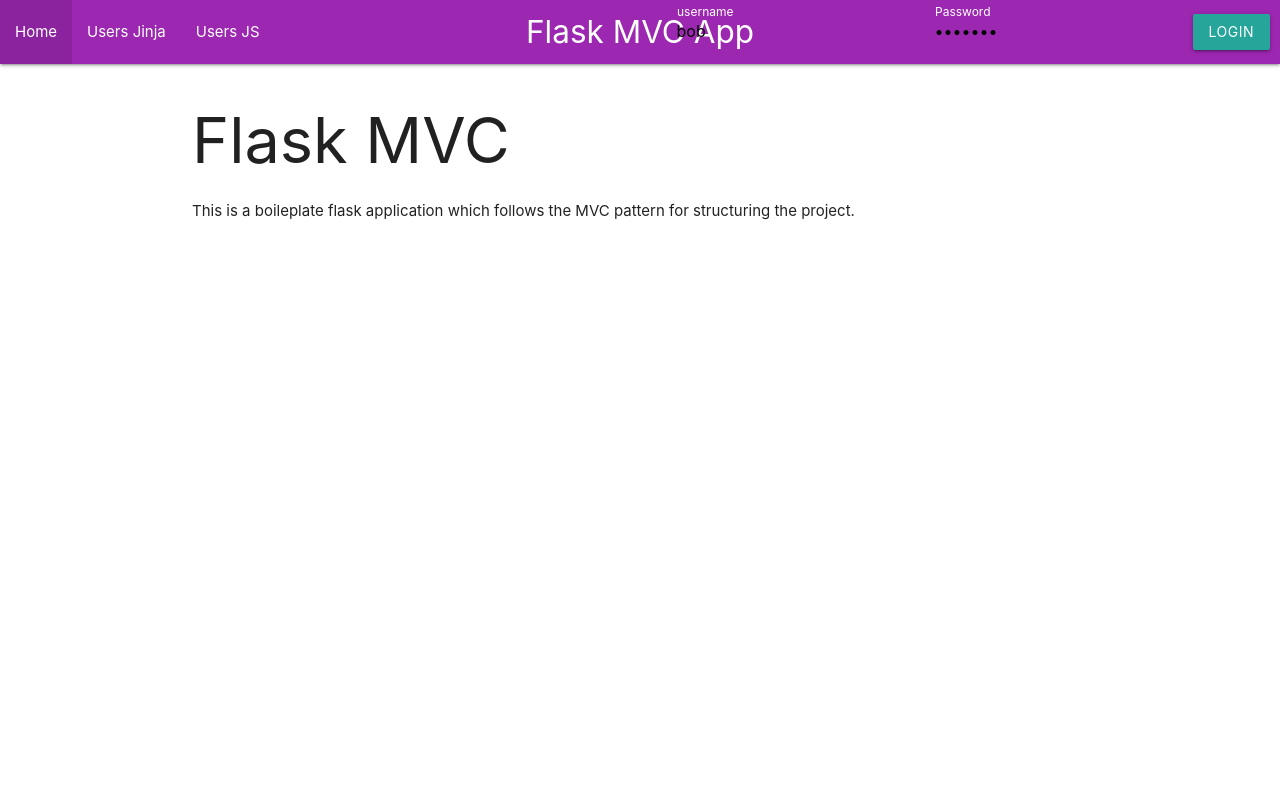
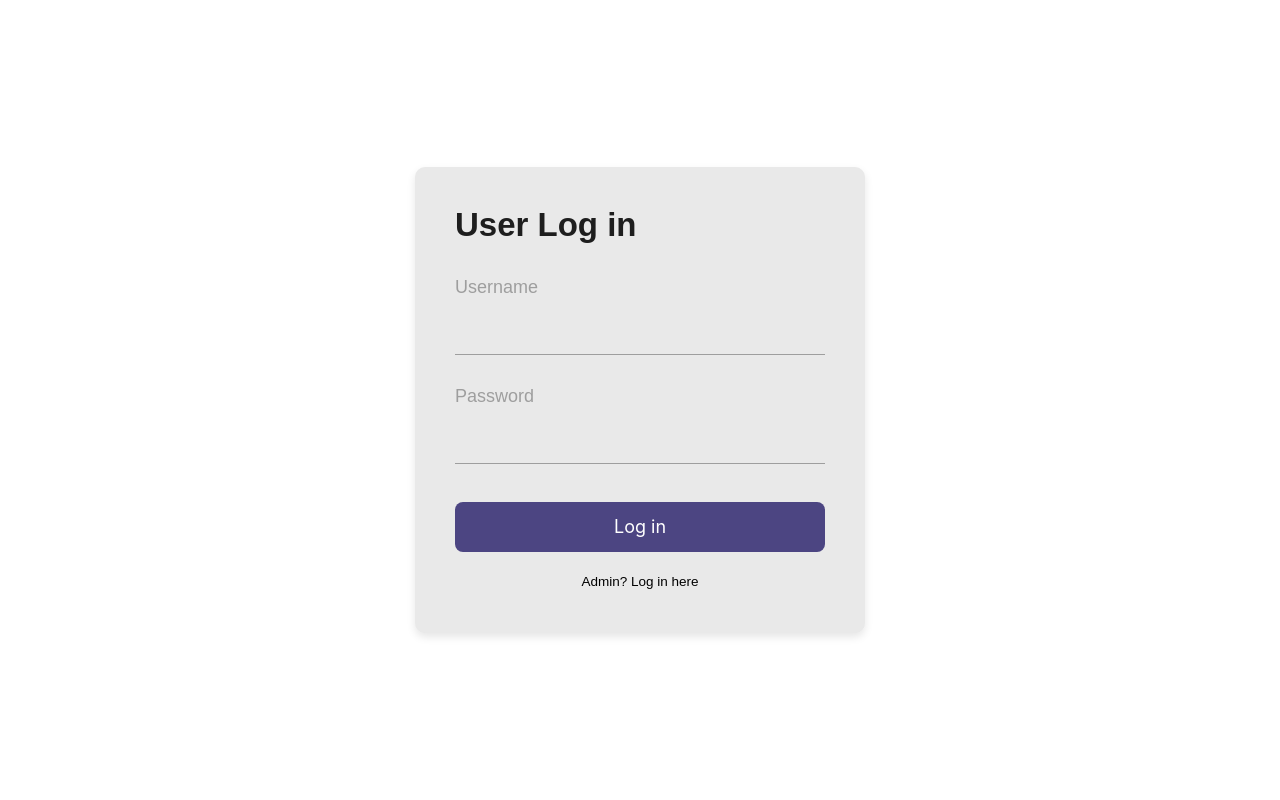
Before and after one commit to CodeGeassTeam/MapProject, a Flask app: page / in a window 1280 px wide. Run offline with Flask 3, Linux system fonts and the light colour scheme.

Commit message:
update index to show login page and update design

```diff
--- a/App/templates/index.html
+++ b/App/templates/index.html
@@ -4,10 +4,134 @@
 
 {{ super() }}
 
+
+
+
+
 {% block content %}
-    <h1>Flask MVC</h1>
+
     {% if is_authenticated %}
         <p> Welcome {{current_user.username}} </p>
+        <li><a href="/logout">Logout</a></li>
+    {%else%}
+
+    <style>
+        .page-wrapper {
+            font-family: Arial, sans-serif;
+            display: flex;
+            justify-content: center;
+            align-items: center;
+            height: 100vh;
+            margin: 0;
+            background-color: #ffffff;
+        }
+
+        .login-container {
+            background-color: #e9e9e9;
+            padding: 40px;
+            border-radius: 10px;
+            width: 100%;
+            max-width: 450px;
+            box-shadow: 0 4px 8px rgba(0, 0, 0, 0.1);
+        }
+
+        .login-container h1 {
+            margin-top: 0;
+            margin-bottom: 30px;
+            font-size: 2.2rem;
+            font-weight: bold;
+        }
+
+        .form-group {
+            margin-bottom: 20px;
+        }
+
+        label {
+            display: block;
+            margin-bottom: 8px;
+            font-size: 1.2rem;
+            font-weight: 500;
+        }
+
+        input[type="text"],
+        input[type="password"] {
+            width: 100%;
+            padding: 15px;
+            border-radius: 8px;
+            border: none;
+            box-sizing: border-box;
+            font-size: 1rem;
+        }
+
+        .login-button {
+            width: 100%;
+            padding: 15px;
+            background-color: #4c4582;
+            color: white;
+            border: none;
+            border-radius: 8px;
+            cursor: pointer;
+            font-size: 1.2rem;
+            margin-top: 10px;
+        }
+
+        .login-button:hover {
+            background-color: #3a3463;
+        }
+
+        .admin-link {
+            text-align: center;
+            margin-top: 20px;
+            font-size: 0.9rem;
+        }
+
+        .admin-link a {
+            color: #000;
+            text-decoration: none;
+        }
+
+        .admin-link a:hover {
+            text-decoration: underline;
+        }
+    </style>
+
+        <div class="page-wrapper">
+            <div class="login-container">
+                <h1>User Log in</h1>
+                <form method="POST" action="/login">
+                    <div class="form-group">
+                        <label for="username">Username</label>
+                        <input type="text" id="username" name="username">
+                    </div>
+                    <div class="form-group">
+                        <label for="password">Password</label>
+                        <input type="password" id="password" name="password">
+                    </div>
+                    <button type="submit" class="login-button">Log in</button>
+
+
+
+
+                    <!-- <div class="input-field" style="margin-right: 10px;">
+                        <input placeholder="username" value="bob" name="username" type="text" class="validate" required>
+                        <label for="username">username</label>
+                    </div>
+                    <div class="input-field" style="margin-right: 10px;">
+                        <input placeholder="password"value="bobpass" name="password" type="password" class="validate" required>
+                        <label for="password">Password</label>
+                    </div>
+                    <button type="submit" class="btn waves-effect waves-light">Login</button>
+                 -->
+
+
+
+
+
+                </form>
+                <div class="admin-link">
+                    <a href="#">Admin? Log in here</a>
+                </div>
+            </div>
+        </div>
     {% endif %}
-    <p>This is a boileplate flask application which follows the MVC pattern for structuring the project.</p>
-{% endblock %}
+    {% endblock %}
--- a/App/templates/layout.html
+++ b/App/templates/layout.html
@@ -12,39 +12,21 @@
     <title>{% block title %}{% endblock %}</title>
 
   </head>
-  <body>
-
+  <body >
+    {% if is_authenticated %}
       <nav class="purple">
           <div class="nav-wrapper">
-              <a href="#!" class="brand-logo center">{% block page %}{% endblock %}</a>
-              <ul id="nav-mobile" class="left">
-                  <li><a href="/">Home</a></li>
-                  <li><a href="/users">Users Jinja</a></li>
-                  {% if is_authenticated %}
-                    <li><a href="/identify">Identify</a></li>
-                  {% endif %}
-                  <li><a href="/static/users">Users JS</a></li>
-              </ul>
-              {% if is_authenticated %}
+
+
               <ul id="nav-mobile" class="right">
                 <li><a href="/logout">Logout</a></li>
               </ul>
-              {% else %}
-              <form class="right navbar-form" method="POST" action="/login" style="display: flex; flex-wrap: nowrap; align-items: center; margin-right: 10px;">
-                  <div class="input-field" style="margin-right: 10px;">
-                      <input placeholder="username" value="bob" name="username" type="text" class="validate" required>
-                      <label for="username">username</label>
-                  </div>
-                  <div class="input-field" style="margin-right: 10px;">
-                      <input placeholder="password"value="bobpass" name="password" type="password" class="validate" required>
-                      <label for="password">Password</label>
-                  </div>
-                  <button type="submit" class="btn waves-effect waves-light">Login</button>
-              </form>
-              {% endif %}
+
+
 
           </div>
       </nav>
+      {% endif %}
       <style>
           .navbar-form label {
               color: white !important;
```
Also changed, not shown: requirements.txt (+3 -4 lines), App/templates/login.html (added).
